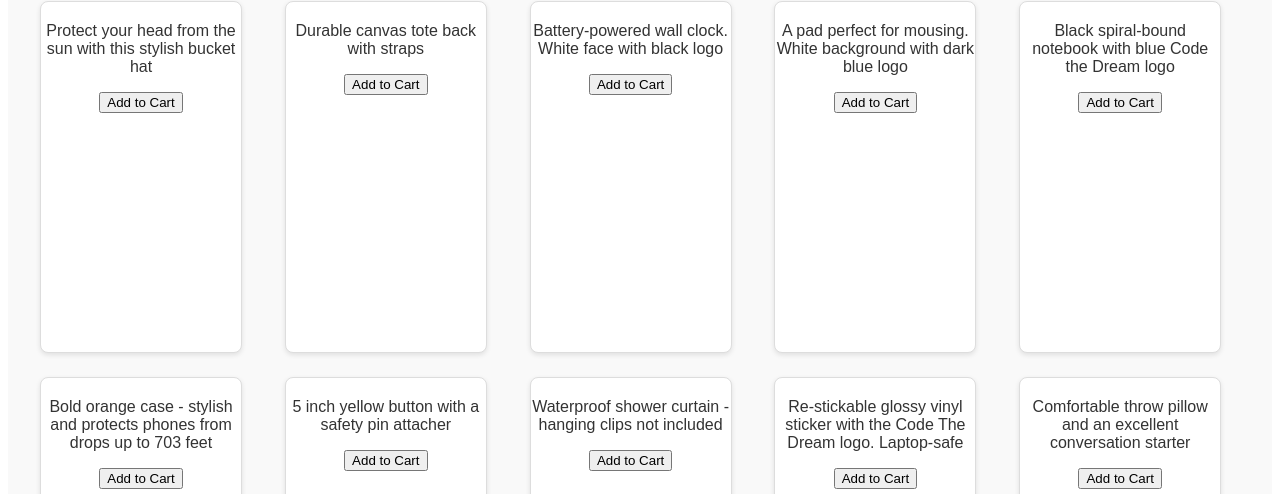
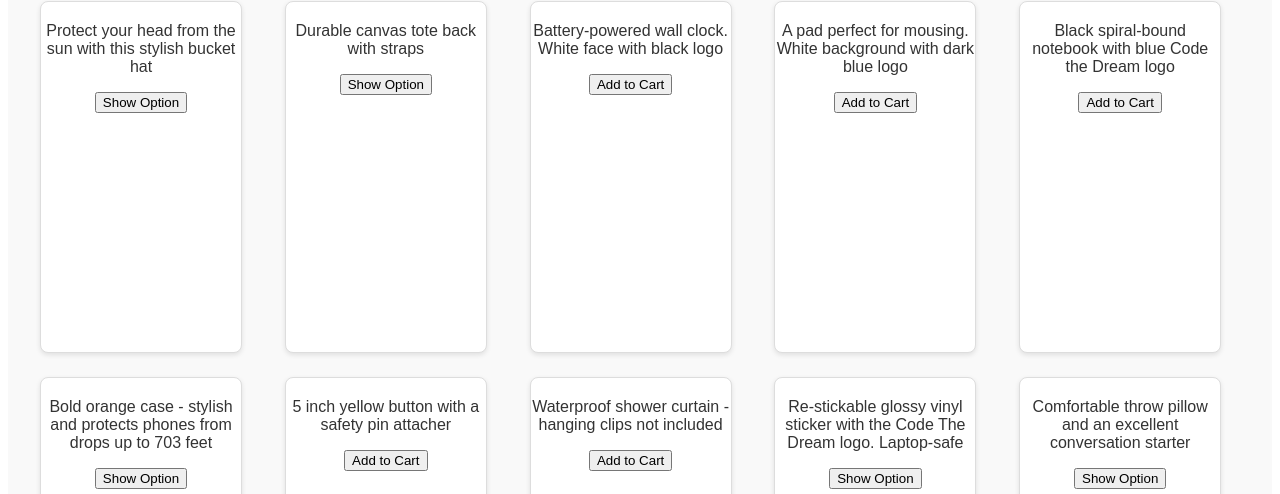
Before and after one commit to AnthonyKamanya/ctd-storefront, a React (Vite) app: page / in a window 1280 px wide. Shown: the part 306-800 px from the top of the page. Built offline with nearby package versions, Linux system fonts and the light colour scheme.

Commit message:
feat: conditional render to display more option if the product variation is more than 1

```diff
--- a/src/ProductCard.jsx
+++ b/src/ProductCard.jsx
@@ -1,15 +1,18 @@
-function ProductCard({ name, description, id, handleAddItemToCart }) {
+function ProductCard({ name, description, product, handleAddItemToCart }) {
   return (
     <li>
       <div className="itemCard">
         <h2>{name}</h2>
         <p>{description}</p>
-        <button
-          className="productButton"
-          onClick={() => handleAddItemToCart(id)}
-        >
-          Add to Cart
-        </button>
+        <div className="productButtons">
+          {product.variants.length > 1 ? (
+            <button>Show Option</button>
+          ) : (
+            <button onClick={() => handleAddItemToCart(product.variants[0].id)}>
+              Add to Cart
+            </button>
+          )}
+        </div>
       </div>
     </li>
   );
```
